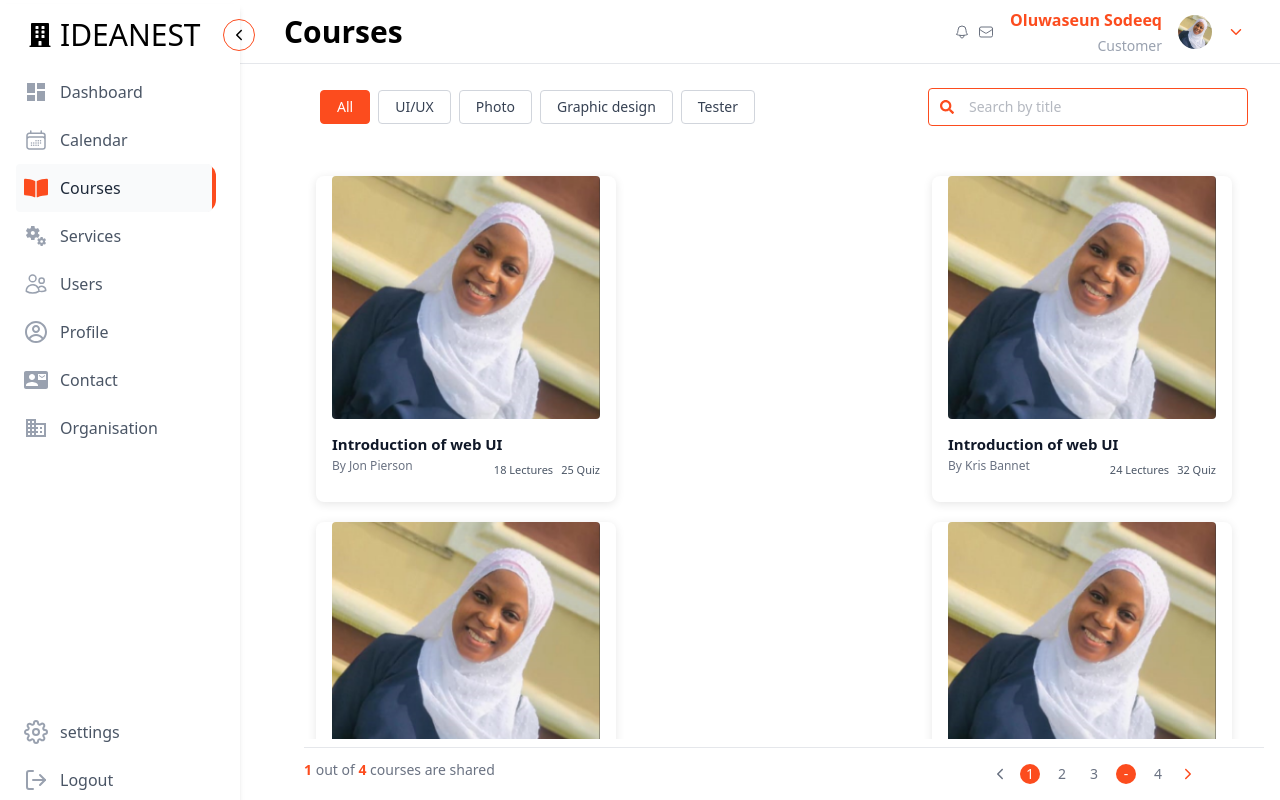
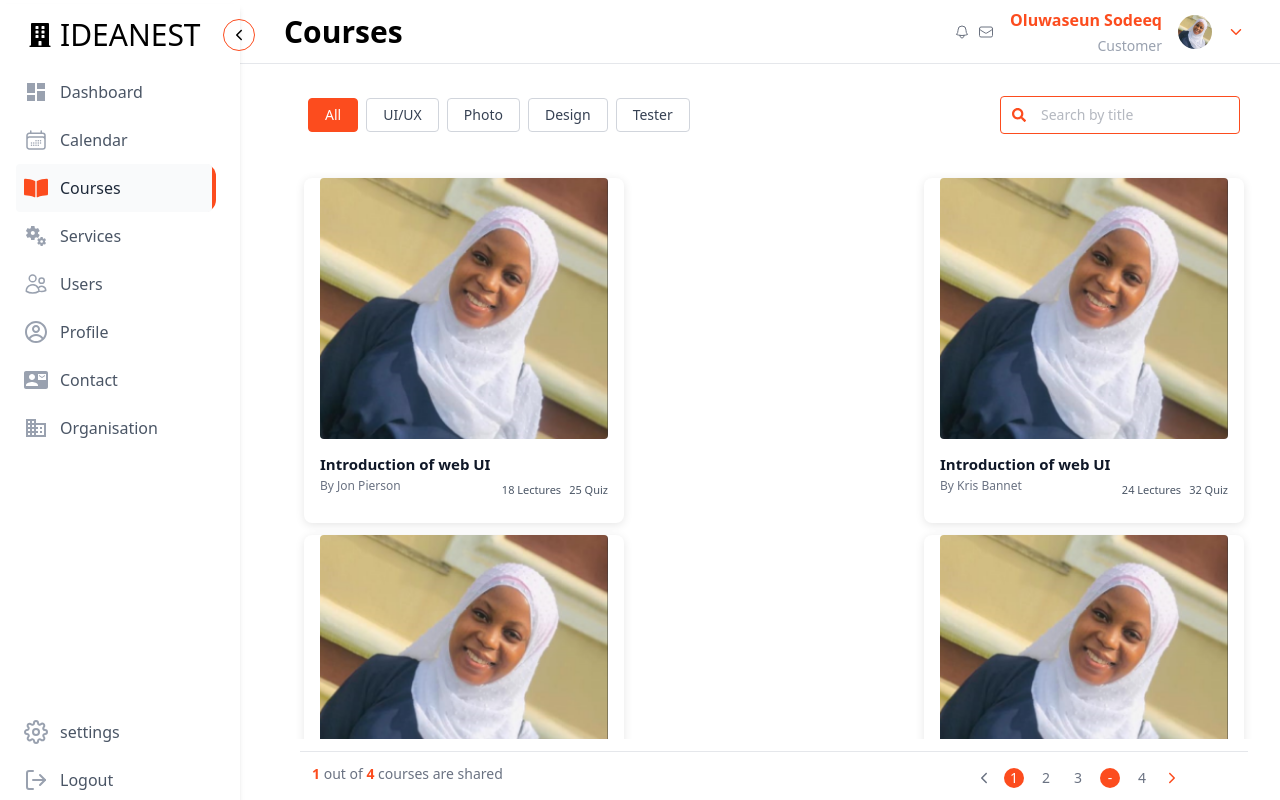
Before and after one commit to OluwaseunSodeeq/learnapp, a Next.js app: page /courses in a window 1280 px wide. Built offline with nearby package versions, Linux system fonts and the light colour scheme.

Commit message:
Calendar and Courese Pages UI updated!

```diff
--- a/app/Components/CalendarWrapper.js
+++ b/app/Components/CalendarWrapper.js
@@ -6,12 +6,19 @@ import { CalendarSnackProvider } from '../Contexts/calendarSnack/CalendarSnackPr
 
 export default function CalendarWrapper() {
   return (
-    <div className="relative flex h-screen max-h-screen w-full flex-col items-center justify-center px-4 bg-base100 shadow-xl ">
+    <div>
+ {/* <div className="relative flex h-screen max-h-screen w-full flex-col items-center justify-center px-4 bg-base100 shadow-xl pb-3 "> */}
+ <div className="relative flex pt-5 h-auto w-full flex-col items-center justify-center px-4 bg-base100 shadow-xl pb-3 ">
       <div className="relative  h-full overflow-auto">
         <CalendarSnackProvider>
           <Calendar />
         </CalendarSnackProvider>
       </div>
     </div>
+    <div className="fixed w-full mx-auto bottom-0 left-[18rem] pb-3 right-0 z-20 bg-base100 px-4 py-2">
+        {/* <CoursesFooter data={data} /> */}
+      </div>
+    </div>
+
   );
 }
--- a/app/Components/CoursesCards.js
+++ b/app/Components/CoursesCards.js
@@ -3,10 +3,6 @@ import React, { useState } from 'react'
 import CourseCard from './DashboardCourseCard'
 import { courses } from '../Data/courses';
 import useToggleAsideContext from '../Contexts/asideContext/useToggleAsideContext';
-
-
-
-
 
 export default function CoursesCards() {
     const {open} =  useToggleAsideContext();
@@ -18,6 +14,7 @@ export default function CoursesCards() {
 
 
     return (
+        // <div className={`relative w-[40rem] md:w-full lg:w-[60.5%] pr-5  h-auto lg:p-0  ${open ?"pl-5":" pl-5 md:pl-10"}`}>
         <div className={`relative w-[40rem] md:w-full lg:w-[60.5%] pr-5  h-auto lg:p-0  ${open ?"pl-5":" pl-5 md:pl-10"}`}>
             <div className={`relative w-full overflow-hidden bg-base100 h-full bg-base-100 rounded-md`} >
                {/* Header */}
--- a/app/Components/CoursesCourseCard.js
+++ b/app/Components/CoursesCourseCard.js
@@ -8,7 +8,7 @@ export default function CoursesCourseCard({course}) {
   const { courseImage, facilitator, numberOfQuiz, numberOfLectures } = course;
 
   return (
-    <div className="w-[300px] bg-white rounded-lg shadow-[0_2px_10px_rgba(0,0,0,0.1)] overflow-hidden font-sans ">
+    <div className="w-[300px] lg:w-[320px] bg-white rounded-lg shadow-[0_2px_10px_rgba(0,0,0,0.1)] overflow-hidden font-sans ">
       {/* Course Image */}
       <div className="px-4 ">
        <Image
--- a/app/Components/CoursesCourseCardList.js
+++ b/app/Components/CoursesCourseCardList.js
@@ -1,12 +1,13 @@
 import React from 'react'
-import Image from "next/image";
+// import Image from "next/image";
 import CoursesCourseCard from './CoursesCourseCard';
 
 
 
 
 export default function CoursesCourseCardList({courses}) {
-    // CRACY SHORTCODE: Generates a list of courses with random data
+
+  // CRACY SHORTCODE: Generates a list of courses with random data
     //     const courses = Array.from({ length: 50 }, (_, i) => ({
         //   id: i + 1,
         //   courseImage: `https://source.unsplash.com/random/300x200?sig=${i + 1}&education`,
@@ -18,8 +19,9 @@ export default function CoursesCourseCardList({courses}) {
             //   numberOfQuiz: Math.floor(Math.random() * 31) + 20,      // 20 to 50
             //   numberOfLectures: Math.floor(Math.random() * 21) + 10   // 10 to 30
 //    }));
+
   return (
-    <div className="p-10 bg-base100 flex justify-between flex-wrap gap-5 place-items-center">
+    <div className="relative py-7 lg:p-7 bg-base100 flex justify-between flex-wrap gap-2 lg:gap-3 place-items-center">
       {courses.map((course,index) => <CoursesCourseCard course={course} key={index}/>
       )}
     </div>
--- a/app/Components/CoursesFooter.js
+++ b/app/Components/CoursesFooter.js
@@ -1,19 +1,19 @@
-import React from 'react'
+import React, { useEffect, useState } from 'react'
 import { IoIosArrowBack, IoIosArrowForward } from 'react-icons/io'
 
 export default function CoursesFooter({data}) {
 
     const {previousPage,nextPage, updatePage, currentPage,totalPages,} = data;
 
+
   return (
-    <div className='h-4rem flex  items-center justify-between bg-base100  pr-4 py-2 lg:pr-17 border-t-1 border-gray-200'>
-        <p className=' text-gray-500 text-sm'> <span className='text-orange font-bold'>{currentPage}</span> out of <span className='text-orange font-bold'>{totalPages}</span> courses are shared</p>
+    <div className="w-full h-4rem flex items-center justify-between bg-base100 pr-4 py-2 lg:pr-17 border-t-1 border-gray-200">
+        <p className='pl-3 text-gray-500 text-sm'> <span className='text-orange font-bold'>{currentPage}</span> out of <span className='text-orange font-bold'>{totalPages}</span> courses are shared</p>
         <div className='flex items-center gap-3 mt-2'>
 
-               <button className={`${currentPage === 1 ? "text-gray-500  cursor-not-allowed" : "cursor-pointer text-orange"
-              }`}
-              disabled={currentPage < 1}
-              onClick={previousPage}
+               <button disabled={currentPage < 1}
+              onClick={previousPage}className={`${currentPage === 1 ? "text-gray-500  cursor-not-allowed" : "cursor-pointer text-orange"}`}
+
             >
               <IoIosArrowBack/>
             </button>
--- a/app/Components/DynamicWrapper.js
+++ b/app/Components/DynamicWrapper.js
@@ -3,9 +3,13 @@ import React from 'react'
 import useToggleAsideContext from '../Contexts/asideContext/useToggleAsideContext';
 
 export default function DynamicWrapper({children}) {
+
     const{open} = useToggleAsideContext();
   return (
 
-    <div className={`relative ${open ? "w-[calc(100%-15rem)] ml-[15rem] 2xl:ml-[18rem] 2xl:w-[calc(100%-18rem)] mx-auto" : " md:w-[47rem] mx-auto lg:w-[1100px]"}`} >{children}</div>
+    // <div className={`relative h-auto ${open ? "w-[calc(100%-15rem)] ml-[15rem] 2xl:ml-[18rem] 2xl:w-[calc(100%-18rem)] mx-auto" : " md:w-[47rem] mx-auto lg:w-[1100px]"}`} >
+    <div className={`relative h-auto ${open ? "w-[calc(100%-15rem)] ml-[15rem] 2xl:ml-[18rem] 2xl:w-[calc(100%-18rem)] mx-auto" : " md:w-[47rem] mx-auto lg:w-[1100px]"}`}>
+      {children}
+    </div>
   )
 }
--- a/app/Components/HeaderControls.js
+++ b/app/Components/HeaderControls.js
@@ -1,14 +1,16 @@
+"use client";
 import SearchInput from "./SearchInput";
 import FilterButton from "./FilterButton";
 
-const filters = ["All", "UI/UX", "Photo", "Graphic design", "Tester"];
+const filters = ["All", "UI/UX", "Photo", "Design", "Tester"];
 
 export default function HeaderControls() {
-const filterHandler = (value) => {
-  console.log(value);
-}
+
+  const filterHandler = (value) => {
+  console.log(value);}
+
   return (
-    <div className="flex justify-between items-center gap-4 p-4">
+    <div className=" w-full flex justify-between items-center md:gap-4 py-3 lg:p-4">
       {/* Filter Buttons */}
       <div className="flex gap-2">
         {filters.map((value, index) => {
--- a/app/Components/PaginatedCourses.js
+++ b/app/Components/PaginatedCourses.js
@@ -5,6 +5,7 @@ import HeaderControls from "./HeaderControls";
 import CoursesCourseCardList from "./CoursesCourseCardList";
 import CoursesFooter from "./CoursesFooter";
 import usePagination from "./usePagination";
+import Wrapper from "./Wrapper";
 
 const courses = [
   {
@@ -198,20 +199,21 @@ function PaginatedCoursesContents(){
    const data ={previousPage, nextPage,updatePage,currentPage,totalPages,paginatedData,}
 
    return(
-
-    <div className="relative h-full pt-[3.5rem] pb-[4rem]">
-      <div className="fixed top-[4rem] left-[18rem] right-0 z-20 bg-base100 px-4 pt-2">
+    <Wrapper>
+    <div >
+      <div className={`sticky top-[-16px] w-full md:left-[5rem]  right-0 z-10 bg-base100 px-4  `}>
         <HeaderControls />
       </div>
 
-      <div className="overflow-y-auto h-full">
+      <div className="relative overflow-y-auto w-full h-full ">
         <CoursesCourseCardList courses={paginatedData} />
       </div>
 
-      <div className="fixed bottom-0 left-[18rem] right-0 z-20 bg-base100 px-4 py-2">
+      <div className="sticky bottom-[-20px] w-full left-[18rem] right-0 bg-base100 md:px-8 lg:px-6 pt-3 pb-2">
         <CoursesFooter data={data} />
       </div>
     </div>
+    </Wrapper>
    )
 
 }
@@ -219,7 +221,7 @@ function PaginatedCoursesContents(){
 export default function PaginatedCourses() {
   return (
     <Suspense fallback={
-            <div className="flex items-center justify-center h-full">
+            <div className={`relative w-full flex items-center justify-center h-full`}>
               <div className="loading loading-spinner loading-lg text-gray-900"></div>
             </div>
     }>
--- a/app/Components/SearchInput.js
+++ b/app/Components/SearchInput.js
@@ -3,7 +3,7 @@ import { FaSearch } from 'react-icons/fa'
 
 export default function SearchInput() {
   return (
-    <div className="relative w-full max-w-xs">
+    <div className="relative w-full md:w-[15rem] lg:max-w-xs">
         <input
           type="text"
           placeholder="Search by title"
--- /dev/null
+++ b/app/Components/Wrapper.js
@@ -0,0 +1,11 @@
+"use client"
+import React from 'react'
+import useToggleAsideContext from '../Contexts/asideContext/useToggleAsideContext';
+
+export default function Wrapper({children}) {
+    const {open} = useToggleAsideContext();
+  return (
+          <div className={`relative z-0 w-[40rem] lg:w-full h-full lg:left-0 ${open ? "md:left-[0rem] " : "left-[2rem] md:left-[5rem]"} `}>{children}</div>
+
+  )
+}
--- a/app/courses/page.js
+++ b/app/courses/page.js
@@ -8,7 +8,7 @@ export default function Page() {
 
   return (
     <DynamicWrapper>
-    <Suspense fallback={<div className="flex justify-center items-center h-screen">Loading...</div>}>
+    <Suspense fallback={<div className="relative flex w-full justify-center items-center h-screen">Loading...</div>}>
       <PaginatedCourses />
     </Suspense>
     </DynamicWrapper>
--- a/app/dashboard/page.js
+++ b/app/dashboard/page.js
@@ -7,11 +7,13 @@ import CoursesCards from "../Components/CoursesCards";
 import QuickMessageList from "../Components/QuickMessageList";
 import CustomBarChart from "../Components/CustomBarChartWrapper";
 import DynamicWrapper from "../Components/DynamicWrapper";
+import Wrapper from "../Components/Wrapper";
 
 export default  function Page(){
     return (
     <DynamicWrapper>
-    <div className={`relative w-full h-auto bg-base100 flex items-center justify-center flex-col`}>
+    <Wrapper>
+    <div className={`relative w-full h-auto pb-3 bg-base100 flex items-center justify-center flex-col`}>
 
         <div className="w-full p-2 flex md:justify-center flex-col gap-3 ">
             <div><InfoCards/></div>
@@ -24,6 +26,10 @@ export default  function Page(){
                 <QuickMessageList/>
             </div>
         </div>
+        <div className="fixed bottom-0 left-[18rem] right-0 z-20 bg-base100 px-4 py-2">
+                {/* <CoursesFooter data={data} /> */}
+        </div>
     </div>
+    </Wrapper>
     </DynamicWrapper>)
 }
```
